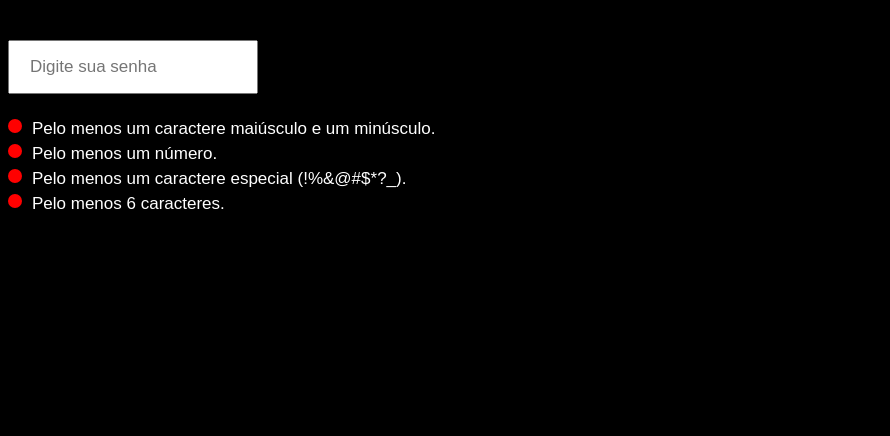
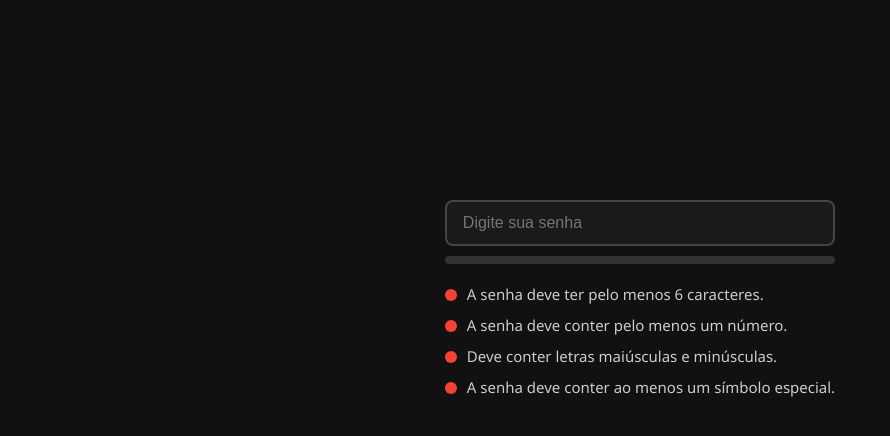
Before and after one commit to ricardocardoso90/javascript-project-password-validator, a plain HTML site: page index.html in a window 1280 px wide. Shown: the whole page, without its empty margins (0-890 px from the left). Drawn offline with Linux system fonts and the light colour scheme.

Commit message:
update commit

```diff
--- a/index.html
+++ b/index.html
@@ -1,5 +1,6 @@
 <!DOCTYPE html>
 <html lang="pt-br">
+
 <head>
   <meta charset="UTF-8" />
   <meta name="viewport" content="width=device-width, initial-scale=1.0" />
@@ -8,6 +9,8 @@
 </head>
 
 <body>
+  <div class="container">
+
     <input type="password" class="password" placeholder="Digite sua senha" />
     <div class="progress">
       <div class="bar"></div>
@@ -16,25 +19,31 @@
       <div class="validator-item low-upper-case">
         <div class="valid-point"></div>
         <div class="valid-text">
-          Pelo menos um caractere maiúsculo e um minúsculo.
+          A senha deve ter pelo menos 6 caracteres.
         </div>
       </div>
       <div class="validator-item one-number">
         <div class="valid-point"></div>
-        <div class="valid-text">Pelo menos um número.</div>
+        <div class="valid-text">
+          A senha deve conter pelo menos um número.
+        </div>
       </div>
       <div class="validator-item one-special-char">
         <div class="valid-point"></div>
         <div class="valid-text">
-          Pelo menos um caractere especial (!%&@#$*?_).
+          Deve conter letras maiúsculas e minúsculas.
         </div>
       </div>
       <div class="validator-item min-char">
         <div class="valid-point"></div>
-        <div class="valid-text">Pelo menos 6 caracteres.</div>
+        <div class="valid-text">
+          A senha deve conter ao menos um símbolo especial.
+        </div>
+      </div>
     </div>
   </div>
 
   <script type="text/javascript" src="./src/script.js"></script>
 </body>
+
 </html>
--- a/src/style.css
+++ b/src/style.css
@@ -1,47 +1,86 @@
 * {
+  margin: 0;
+  padding: 0;
   box-sizing: border-box;
 }
 
 body {
-  font-family: Arial, Helvetica, sans-serif;
-  font-size: 17px;
-  background-color: #000;
-  color: #fff;
-  margin-top: 40px;
+  color: #FFF;
+  background-color: #111;
+  font-family: 'Segoe UI', sans-serif;
+  height: 100vh;
+
+  display: flex;
+  margin-top: 200px;
+  /* align-items: center; */
+  justify-content: center;
 }
 
 input.password {
-  width: 250px;
-  font-size: 17px;
-  padding: 15px 20px;
-  color: #000;
+  width: 100%;
   outline: none;
+  color: #FFF;
+  font-size: 16px;
+  padding: 12px 16px;
+  border: 2px solid #444;
+  border-radius: 8px;
+  max-width: 425px;
+  background-color: #1a1a1a;
+  transition: border 0.3s ease;
+}
+
+input.password:focus {
+  border-color: #4a90e2;
 }
 
 .progress {
-  width: 250px;
-  height: 5px;
+  width: 100%;
+  max-width: 425px;
+  height: 8px;
+  background-color: #333;
+  border-radius: 4px;
+  margin-top: 10px;
+  overflow: hidden;
 }
 
 .bar {
-  width: 0;
-  height: inherit;
-  background-color: green;
+  height: 100%;
+  width: 0%;
+  background-color: #f44336;
+  transition: width 0.3s ease, background-color 0.3s ease;
 }
 
 .validator-area {
   margin-top: 20px;
+  width: 100%;
+  max-width: 425px;
 }
 
 .validator-item {
   display: flex;
-  gap: 10px;
-  margin-bottom: 5px;
+  align-items: center;
+  margin-bottom: 10px;
+  font-size: 15px;
 }
 
 .valid-point {
-  background-color: #ff0000;
-  width: 14px;
-  height: 14px;
+  width: 12px;
+  height: 12px;
   border-radius: 50%;
+  background-color: #f44336;
+  margin-right: 10px;
+  transition: background-color 0.3s ease;
 }
+
+.valid-text {
+  color: #ccc;
+  line-height: 1.4;
+}
+
+.validator-item.valid .valid-point {
+  background-color: #4caf50;
+}
+
+.validator-item.valid .valid-text {
+  color: #4caf50;
+}
```
Lines whose indentation alone changed are shown as unchanged.
